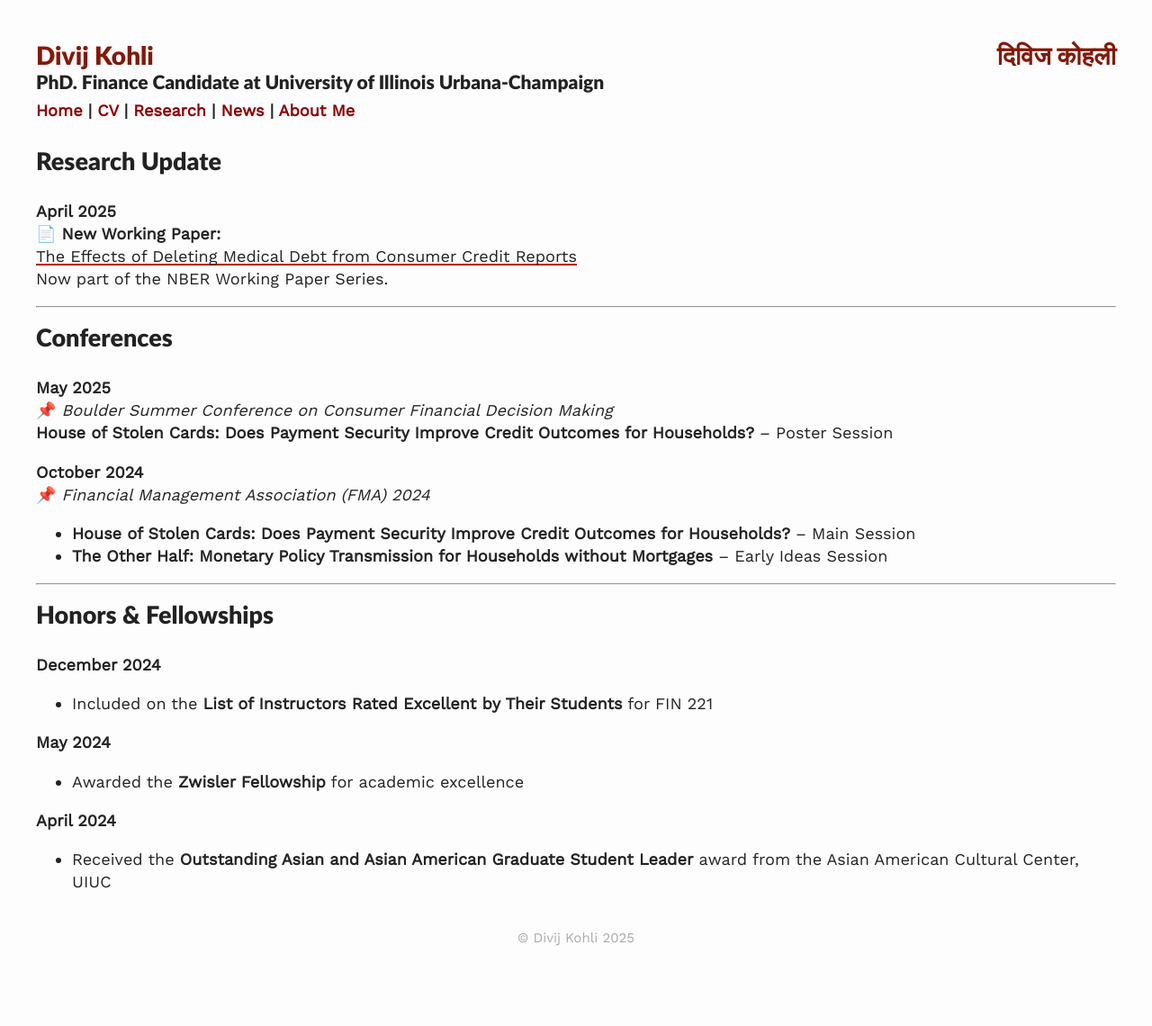
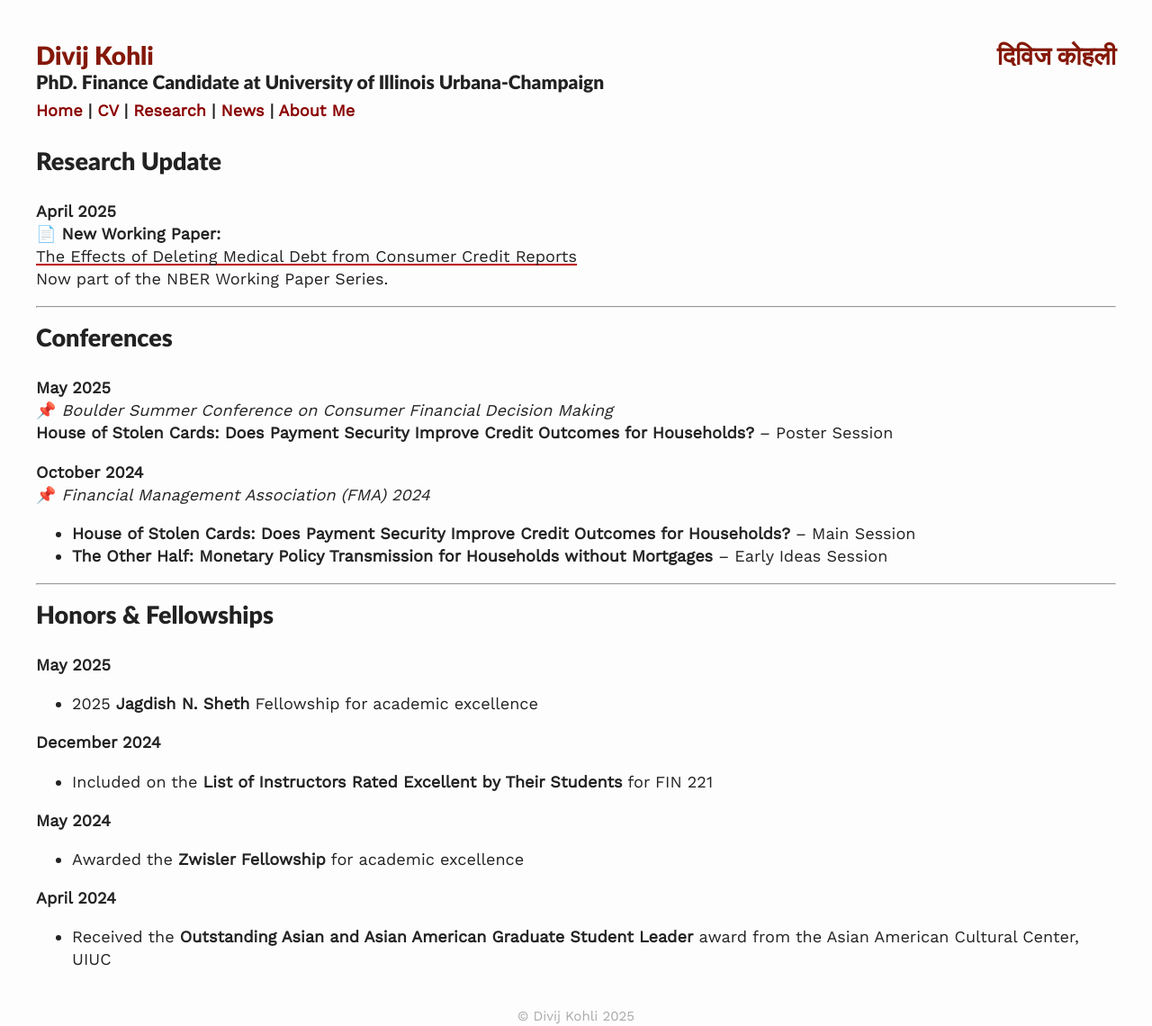
Before and after one commit to divijkohli/divijkohli.github.io, a Jekyll site: the page built from _pages/news.md, in a window 1280 px wide. Shown: the whole page at 90% size. Built offline with Jekyll 4.4.1, drawn with Linux system fonts in a browser that asks for light colours; nearby versions of some CDN libraries; before the commit the page ends 1053 px from its top, so only the background shows below that.

Commit message:
Update news.md

```diff
--- a/_pages/news.md
+++ b/_pages/news.md
@@ -28,6 +28,8 @@ Now part of the NBER Working Paper Series.
 ---
 
 ## Honors & Fellowships
+**May 2025**
+-  2025 **Jagdish N. Sheth** Fellowship for academic excellence
 
 **December 2024**
 - Included on the **List of Instructors Rated Excellent by Their Students** for FIN 221
```
